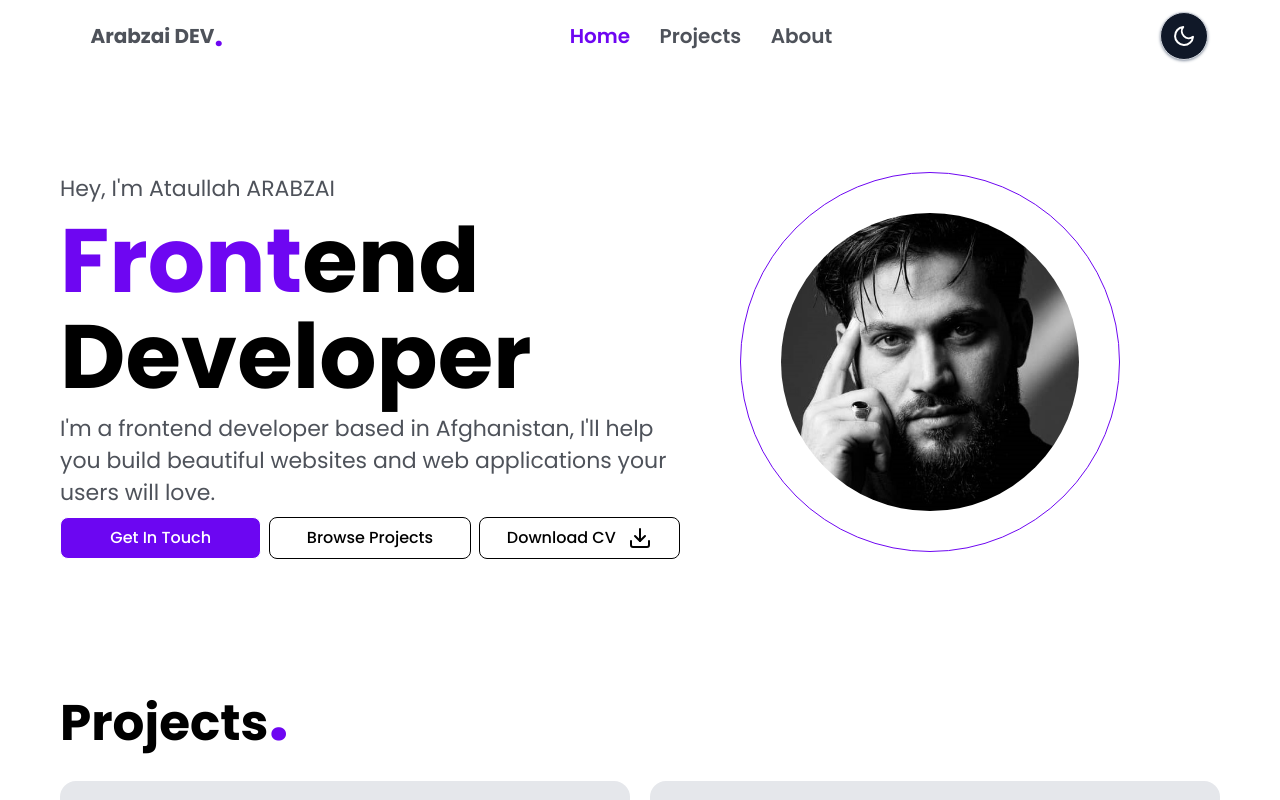
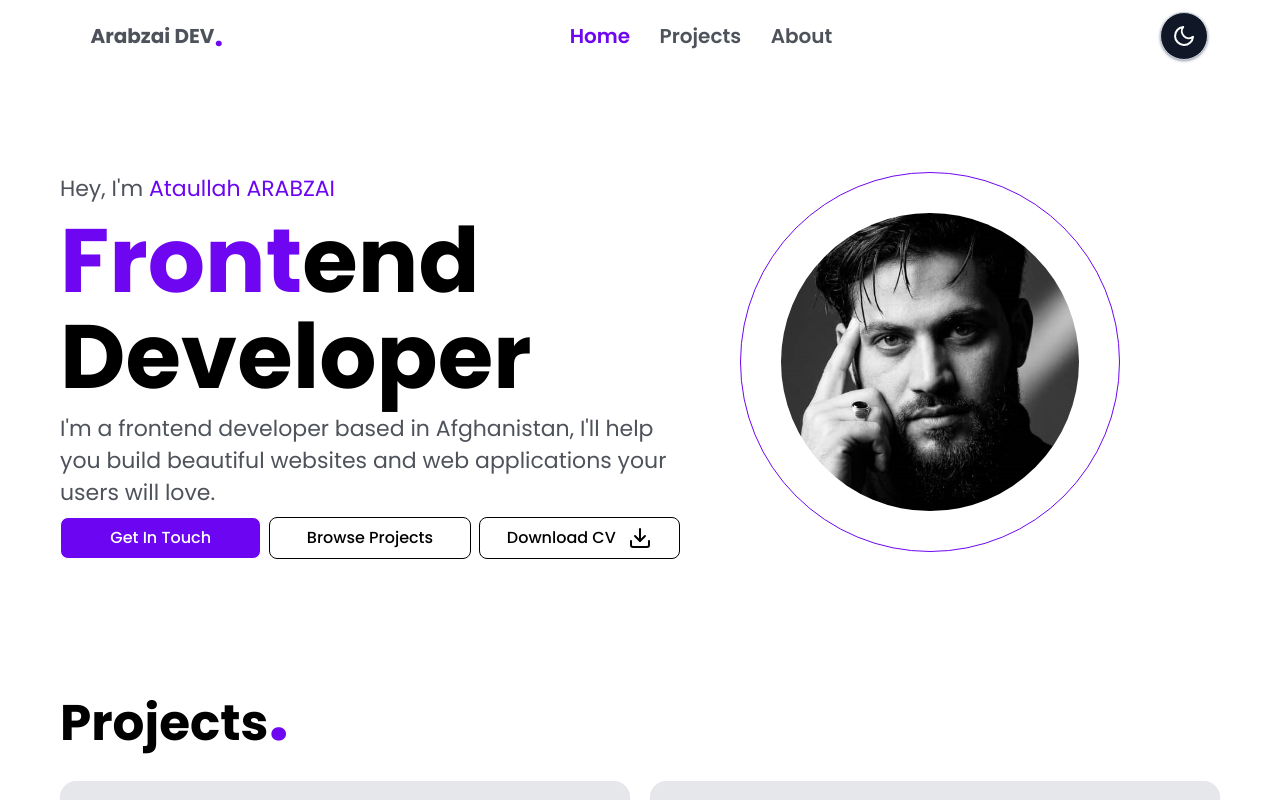
Before and after one commit to ataullaharabzai/Portfolio-website, a React (Vite) app: page / in a window 1280 px wide. Shown: the top 800 px of the page. Built offline with nearby package versions, Linux system fonts and the light colour scheme.

Commit message:
UI updated

```diff
--- a/src/Header/Navebar.jsx
+++ b/src/Header/Navebar.jsx
@@ -12,7 +12,10 @@ function Navebar() {
         to="/"
         className="font-bold w-full text-[12px] flex justify-center items-center md:text-[20px] sm:w-42.5 mr-2 sm:mr-0"
       >
-        Arabzai DEV<span className="font-bold text-3xl text-[#6e06f2] dark:text-orange-600">.</span>
+        Arabzai DEV
+        <span className="font-bold text-3xl text-[#6e06f2] dark:text-orange-600">
+          .
+        </span>
       </NavLink>
       <nav className="list-none w-full text-[11px] md:text-[20px] max-w-70 flex justify-center sm:justify-around gap-3 items-center">
         <li>
--- a/src/pages/Home.jsx
+++ b/src/pages/Home.jsx
@@ -27,7 +27,7 @@ function Home() {
           className="introduction dark:text-gray-300 w-full md:max-w-[50%] flex flex-wrap justify-center items-stretch flex-col gap-2"
         >
           <p className="dark:text-gray-200 text-[14px] md:text-[22px] text-[#4e525a]">
-            Hey, I'm Ataullah ARABZAI
+            Hey, I'm <span className="dark:text-orange-600 text-[#6c06f2]">Ataullah ARABZAI</span>
           </p>
           <div className="leading-12 w-full md:w1/2 lg:leading-24">
             <h1 className="text-[50px] lg:text-[90px] font-bold">
```
